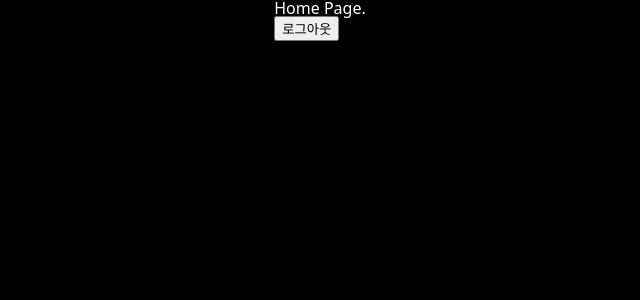
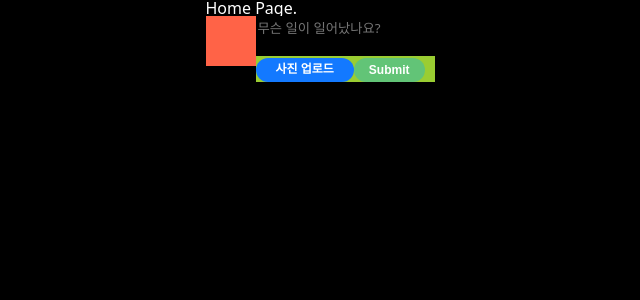
Before and after one commit to one-west/copy-instagram, a React (Create React App) app: page /home in a window 1280 px wide. Shown: the top 300 px of the page, without its empty margins (320-960 px from the left). Built offline with nearby package versions, Linux system fonts and the light colour scheme; no server answers; sample sign-in values are in the browser's storage.

Commit message:
update 24/10/31

```diff
--- /dev/null
+++ b/src/component/InputPost.tsx
@@ -0,0 +1,142 @@
+// 나의 게시글을 작성하고, 게시글을 업로드
+
+import { useState } from "react";
+import styled from "styled-components";
+import { auth } from "../firebaseConfig";
+
+const Form = styled.form`
+  display: flex;
+`;
+
+const ProfileArea = styled.div`
+  background-color: tomato;
+  width: 50px;
+  height: 50px;
+`;
+
+const PostArea = styled.div`
+  background-color: yellowgreen;
+`;
+
+const TextArea = styled.textarea`
+  width: 100%;
+  resize: none;
+  background-color: #000;
+  color: #fff;
+  font-family: system-ui, -apple-system, BlinkMacSystemFont, "Segoe UI", Roboto,
+    Oxygen, Ubuntu, Cantarell, "Open Sans", "Helvetica Neue", sans-serif;
+  border: none;
+  &:focus {
+    outline-color: #118bf0;
+  }
+`;
+
+const BottomMenu = styled.div`
+  display: flex;
+`;
+
+const AttachPhotoButton = styled.label`
+  padding: 5px 20px;
+  background-color: #1379ff;
+  color: white;
+  border-radius: 20px;
+  font-size: 12px;
+  font-weight: bold;
+  cursor: pointer;
+  &:hover,
+  ::after {
+    opacity: 0.9;
+  }
+`;
+const AttachPhotoInput = styled.input`
+  display: none;
+`;
+
+const SubmitButtom = styled.input`
+  padding: 5px 15px;
+  border-radius: 20px;
+  border: none;
+  background-color: #62c477;
+  color: white;
+  font-weight: 900;
+  font-size: 12px;
+  cursor: pointer;
+  &:hover,
+  ::after {
+    opacity: 0.8;
+  }
+`;
+
+export default () => {
+  // Page Logic Process
+  // 내가 쓴 게시글 내용 Text
+  // 내가 업로드한 이미지 File
+  const [post, setPost] = useState<string>();
+  const [file, setFile] = useState<File>();
+
+  // 1. 작성한 게시글 텍스트 state에 저장
+  const onChange = (event: React.ChangeEvent<HTMLTextAreaElement>) => {
+    // 1. 작성 event에서 value(텍스트)값을 알아온다.
+    // 2. value 값을 state(post)에 저장한다.
+    const { value } = event.target;
+    setPost(value);
+
+    // 3. state(post)에 저장괸 값을 화면에 출력한다.
+    // ㄴ <TextArea> 에서 value={}과 연결
+  };
+
+  // 2, 업로드한 이미지를 State에 저장
+  const onChangeFile = (event: React.ChangeEvent<HTMLInputElement>) => {
+    // 1. event에서 첨부한 이미지파일을 가져온다.
+    const { files } = event.target;
+
+    // + 방어코드 : 첨부파일이 존재하는지 + 첨부파일이 한 개인 경우에만 2번 실행
+    if (files && files?.length === 1) {
+      // 2. 가져온 이미지를 state(file)에 저장한다.
+      const imageFile = files[0];
+      setFile(imageFile);
+      // 3. state(file)에 저장된 이미지 미리보기
+    }
+  };
+
+  // 3. Server(Firebase)에 최종 저장
+  const onSubmit = () => {
+    // 0. Firebase의 Settings
+    // 1. 제출 정보(text, photo, user)
+    // ---- Loading 시작 ----
+    // 2. Firebase에 특정 위치에 제출
+    // ㄴ user의 닉네임
+    // ㄴ user의 id값
+    // ㄴ 포스트 작성 시간
+    // ㄴ 작성한 Post text
+    // 첨부한 Photo
+    // ---- Error 예외 처리 ----
+    // ---- Loading 종료 ----
+  };
+
+  // Page Design Redering
+  return (
+    <Form>
+      <ProfileArea></ProfileArea>
+      <PostArea>
+        <TextArea
+          onChange={(e) => onChange(e)}
+          placeholder="무슨 일이 일어났나요?"
+          value={post}
+        ></TextArea>
+        <BottomMenu>
+          <AttachPhotoButton htmlFor="photo">
+            {file ? "사진 추가됨" : "사진 업로드"}
+          </AttachPhotoButton>
+          <AttachPhotoInput
+            onChange={(e) => onChangeFile(e)}
+            id="photo"
+            type="file"
+            accept="image/*"
+          />
+          <SubmitButtom type="submit" onSubmit={onSubmit} />
+        </BottomMenu>
+      </PostArea>
+    </Form>
+  );
+};
--- a/src/screens/home.tsx
+++ b/src/screens/home.tsx
@@ -1,19 +1,14 @@
 import styled from "styled-components";
-import { auth } from "../firebaseConfig";
+import InputPost from "../component/InputPost";
 
 const Container = styled.div``;
 const Title = styled.h1``;
 
 export default () => {
-  // Firebase Authentication API를 이용한 로그아웃
-  const signOut = async () => {
-    await auth.signOut();
-  };
-
   return (
     <Container>
       <Title>Home Page.</Title>
-      <button onClick={signOut}>로그아웃</button>
+      <InputPost />
     </Container>
   );
 };
--- a/src/screens/layout.tsx
+++ b/src/screens/layout.tsx
@@ -1,5 +1,6 @@
-import { Link, Outlet } from "react-router-dom";
+import { Link, Outlet, useNavigate } from "react-router-dom";
 import styled from "styled-components";
+import { auth } from "../firebaseConfig";
 
 const Container = styled.div`
   display: grid;
@@ -45,13 +46,39 @@ const BottomMenu = styled.div`
 const Title = styled.h1``;
 
 export default () => {
+  const navi = useNavigate();
+
+  // Page Login
+  // 로그아웃 함수
+  const signOut = async () => {
+
+    // + 확인 절차
+    const isOk = window.confirm("정말로 로그아웃을 하실 건가요?");
+
+    if (isOk) {
+      // 로그아웃
+      await auth.signOut();
+      // 로그아웃 뒤에 로그인 화면으로 이동
+      navi("/signin")
+    }
+  };
+
+  // Page Design Redering
   return (
     <Container>
       <Navigator>
         {/* 홈화면 메뉴 */}
         <Link to={"/home"}>
           <MenuItem>
-            <svg className="w-6 h-6 text-gray-800 dark:text-white" aria-hidden="true" xmlns="http://www.w3.org/2000/svg" width="24" height="24" fill="currentColor" viewBox="0 0 24 24">
+            <svg
+              className="w-6 h-6 text-gray-800 dark:text-white"
+              aria-hidden="true"
+              xmlns="http://www.w3.org/2000/svg"
+              width="24"
+              height="24"
+              fill="currentColor"
+              viewBox="0 0 24 24"
+            >
               <path
                 fill-rule="evenodd"
                 d="M11.293 3.293a1 1 0 0 1 1.414 0l6 6 2 2a1 1 0 0 1-1.414 1.414L19 12.414V19a2 2 0 0 1-2 2h-3a1 1 0 0 1-1-1v-3h-2v3a1 1 0 0 1-1 1H7a2 2 0 0 1-2-2v-6.586l-.293.293a1 1 0 0 1-1.414-1.414l2-2 6-6Z"
@@ -63,15 +90,41 @@ export default () => {
         {/* 프로필 메뉴 */}
         <Link to={"/profile"}>
           <MenuItem>
-            <svg className="w-6 h-6 text-gray-800 dark:text-white" aria-hidden="true" xmlns="http://www.w3.org/2000/svg" width="24" height="24" fill="currentColor" viewBox="0 0 24 24">
-              <path fill-rule="evenodd" d="M12 4a4 4 0 1 0 0 8 4 4 0 0 0 0-8Zm-2 9a4 4 0 0 0-4 4v1a2 2 0 0 0 2 2h8a2 2 0 0 0 2-2v-1a4 4 0 0 0-4-4h-4Z" clip-rule="evenodd" />
+            <svg
+              className="w-6 h-6 text-gray-800 dark:text-white"
+              aria-hidden="true"
+              xmlns="http://www.w3.org/2000/svg"
+              width="24"
+              height="24"
+              fill="currentColor"
+              viewBox="0 0 24 24"
+            >
+              <path
+                fill-rule="evenodd"
+                d="M12 4a4 4 0 1 0 0 8 4 4 0 0 0 0-8Zm-2 9a4 4 0 0 0-4 4v1a2 2 0 0 0 2 2h8a2 2 0 0 0 2-2v-1a4 4 0 0 0-4-4h-4Z"
+                clip-rule="evenodd"
+              />
             </svg>
           </MenuItem>
         </Link>
         <BottomMenu>
-          <MenuItem>
-            <svg className="w-6 h-6 text-gray-800 dark:text-white" aria-hidden="true" xmlns="http://www.w3.org/2000/svg" width="24" height="24" fill="none" viewBox="0 0 24 24">
-              <path stroke="currentColor" strokeLinecap="round" strokeLinejoin="round" strokeWidth="2" d="M16 12H4m12 0-4 4m4-4-4-4m3-4h2a3 3 0 0 1 3 3v10a3 3 0 0 1-3 3h-2" />
+          <MenuItem onClick={signOut}>
+            <svg
+              className="w-6 h-6 text-gray-800 dark:text-white"
+              aria-hidden="true"
+              xmlns="http://www.w3.org/2000/svg"
+              width="24"
+              height="24"
+              fill="none"
+              viewBox="0 0 24 24"
+            >
+              <path
+                stroke="currentColor"
+                strokeLinecap="round"
+                strokeLinejoin="round"
+                strokeWidth="2"
+                d="M16 12H4m12 0-4 4m4-4-4-4m3-4h2a3 3 0 0 1 3 3v10a3 3 0 0 1-3 3h-2"
+              />
             </svg>
           </MenuItem>
         </BottomMenu>
--- a/src/screens/signin.tsx
+++ b/src/screens/signin.tsx
@@ -115,6 +115,7 @@ const Divider = styled.p`
   }
 `;
 
+// eslint-disable-next-line import/no-anonymous-default-export
 export default () => {
   // 로그인을 위한 Process 작성
   // Hook 생성 : 페이지 이동을 위한
@@ -155,6 +156,7 @@ export default () => {
     if (loading) return;
     if (email === "" || password === "") {
       alert("회원 정보를 모두 입력해주세요");
+      return;
     }
     // B. 로그인 프로세스 진행
     try {
@@ -179,6 +181,10 @@ export default () => {
     }
   };
 
+  const keydownEnter = (e: React.KeyboardEvent) => {
+    e.key === "Enter" && onSubmit();
+  }
+
   // Page Design Rndering
   return (
     <Container>
@@ -186,9 +192,9 @@ export default () => {
       <Form>
         <Title>자, 이제 시작이야</Title>
         <SubTitle>이메일*</SubTitle>
-        <Input name="email" onChange={onChange} type="email" placeholder="예) Daelim@email.daelim.ac.kr" />
+        <Input name="email" onKeyDown={keydownEnter} onChange={onChange} type="email" placeholder="예) Daelim@email.daelim.ac.kr" />
         <SubTitle>비밀번호*</SubTitle>
-        <Input name="password" onChange={onChange} type="password" placeholder="예) 6자리 이상 입력하세요" />
+        <Input name="password" onKeyDown={keydownEnter} onChange={onChange} type="password" placeholder="예) 6자리 이상 입력하세요" />
         <SignInBtn onClick={onSubmit}>{loading ? "로딩중..." : "가입하기"}</SignInBtn>
         {error !== "" && <ErrorMsg>{errorMsgGroups[error]}</ErrorMsg>}
         <Divider>또는</Divider>
```
Also changed, not shown: 1 other file (tests, documents, lock files or other folders).
